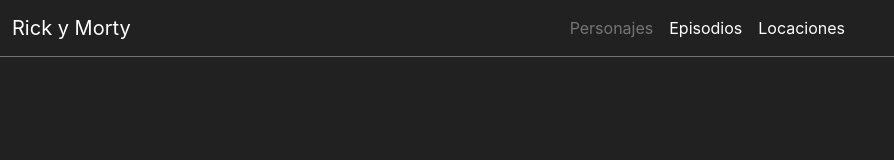
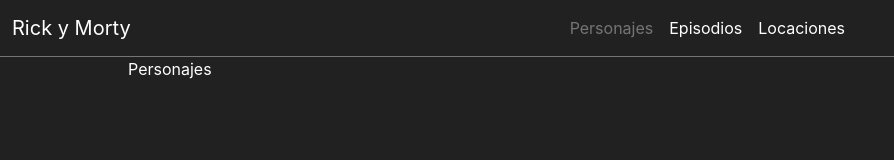
Before and after one commit to EleomarPL/rick-and-morty-redux, a React (Vite) app: page / in a window 1280 px wide. Shown: the top 160 px of the page, without its empty margins (0-894 px from the left). Built offline with nearby package versions, Linux system fonts and the light colour scheme.

Commit message:
feat: Added main pages

```diff
--- a/src/App.jsx
+++ b/src/App.jsx
@@ -1,6 +1,11 @@
 import styled from 'styled-components'
+import { Routes, Route } from 'react-router-dom'
 
 import NavHeader from './components/views/NavHeader'
+
+import Characters from './pages/Characters'
+import Episodes from './pages/Episodes'
+import Locations from './pages/Locations'
 
 import 'bootstrap'
 import 'bootstrap/dist/css/bootstrap.min.css'
@@ -11,6 +16,25 @@
   return (
     <MainApp>
       <NavHeader />
+      <MainPage>
+        <Routes>
+          <Route index
+            element={
+              <Characters />
+            }
+          />
+          <Route path="episodes"
+            element={
+              <Episodes />
+            }
+          />
+          <Route path="locations"
+            element={
+              <Locations />
+            }
+          />
+        </Routes>
+      </MainPage>
     </MainApp>
   )
 }
@@ -20,5 +44,9 @@
   color: var(--text-primary);
   min-height: 100vh;
 `
+const MainPage = styled.main`
+  margin: auto;
+  max-width: 80vw;
+`
 
 export default App
--- /dev/null
+++ b/src/pages/Characters.jsx
@@ -0,0 +1,7 @@
+const Characters = () => {
+  return (
+    <p>Personajes</p>
+  )
+}
+
+export default Characters
--- /dev/null
+++ b/src/pages/Episodes.jsx
@@ -0,0 +1,7 @@
+const Episodes = () => {
+  return (
+    <p>Episodios</p>
+  )
+}
+
+export default Episodes
--- /dev/null
+++ b/src/pages/Locations.jsx
@@ -0,0 +1,7 @@
+const Locations = () => {
+  return (
+    <p>Locaciones</p>
+  )
+}
+
+export default Locations
```
